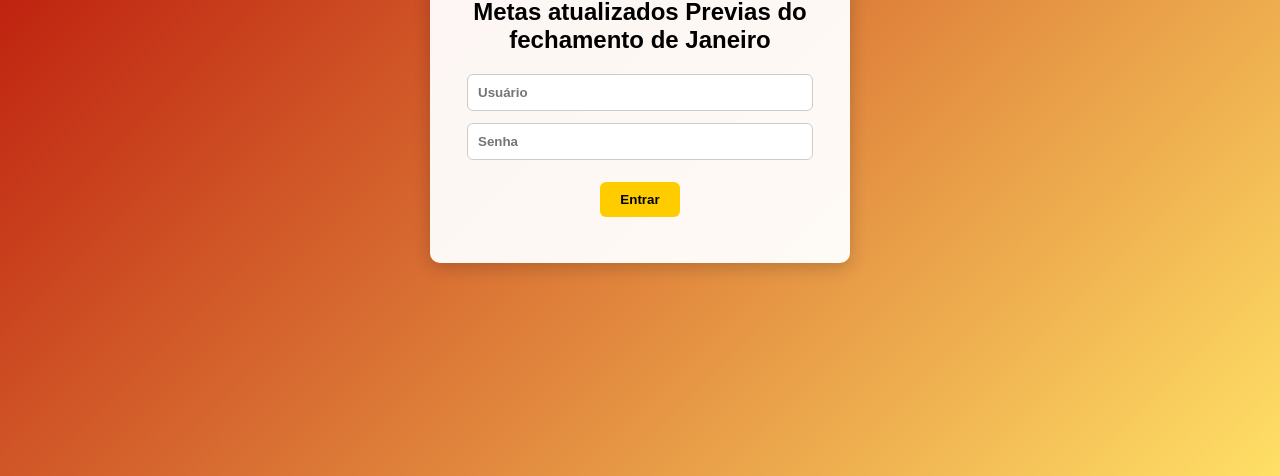
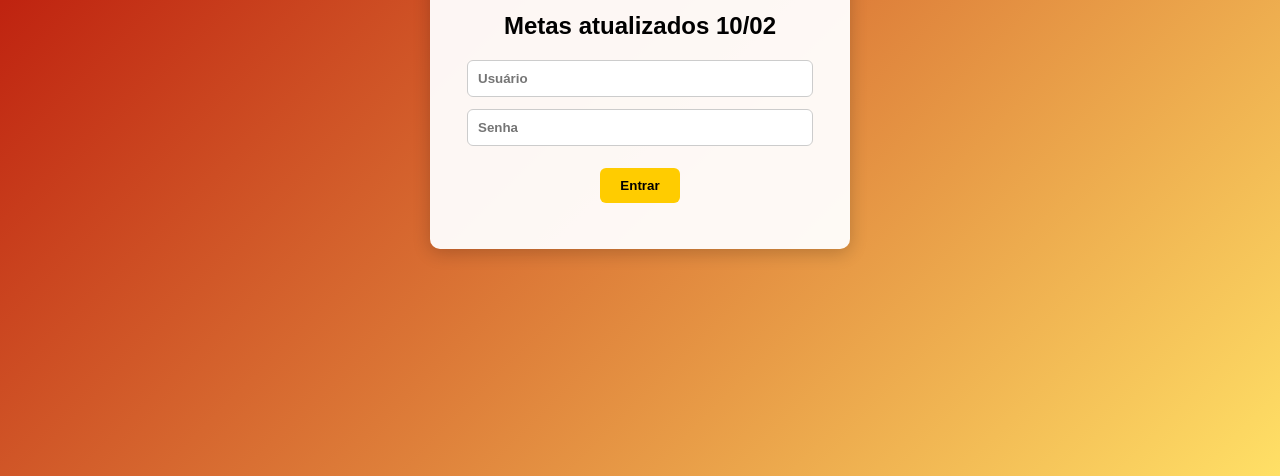
Before and after one commit to baldat20/Dashboard-meta, a website: page public/index.html in a window 1280 px wide. Shown: the part 324-800 px from the top of the page. Drawn offline with Linux system fonts and the light colour scheme.

Commit message:
Update index.html

```diff
--- a/public/index.html
+++ b/public/index.html
@@ -111,7 +111,7 @@
 
   <div id="login">
     <h1>Painel de Metas</h1>
-    <h2>Metas atualizados Previas do fechamento de Janeiro</h2>
+    <h2>Metas atualizados 10/02</h2>
     <input id="usuario" placeholder="Usuário"><br>
     <input id="senha" type="password" placeholder="Senha"><br>
     <button onclick="entrar()">Entrar</button>
```
